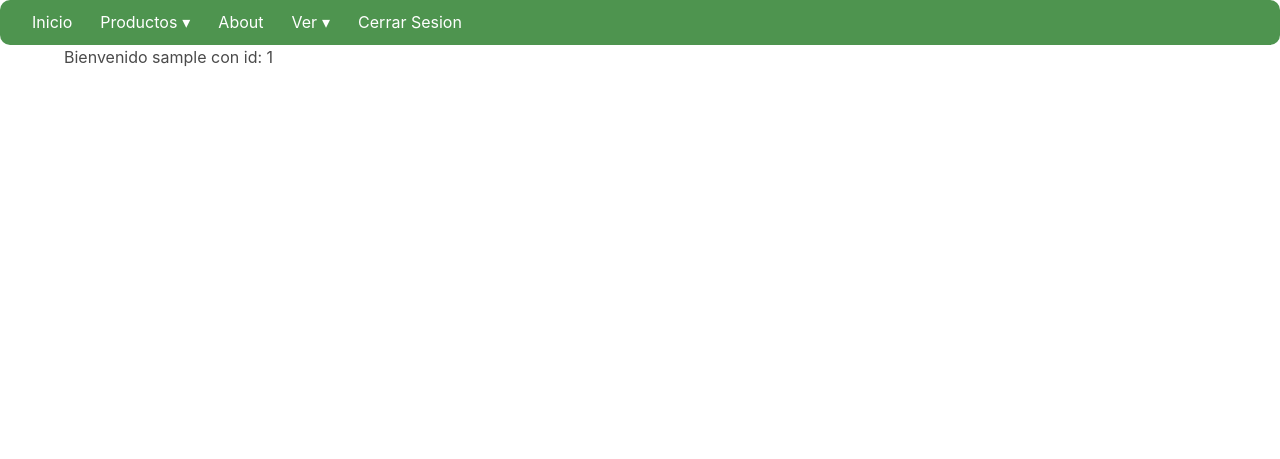
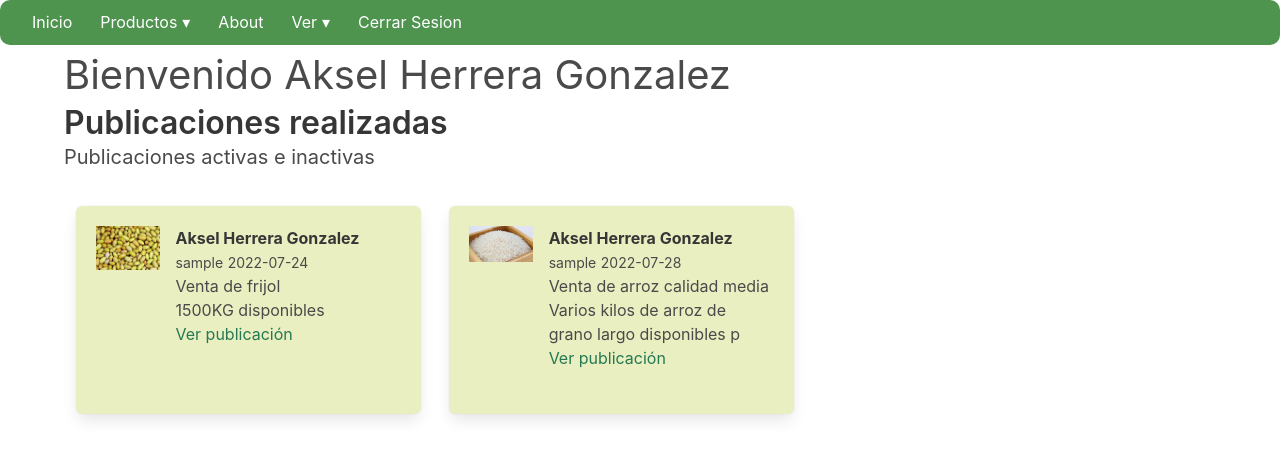
Before and after one commit to AkselBy18/agro2, a PHP site: page /principal.php in a window 1280 px wide. Shown: the top 459 px of the page. Run offline with PHP 8.4, Linux system fonts and the light colour scheme; the visitor is signed in with stand-in values (Sample User, id 1); data comes from the database, SQL or seed files in the repository.

Commit message:
informacion en principal añadida

```diff
--- a/principal.php
+++ b/principal.php
@@ -1,6 +1,6 @@
 <?php
         session_start();
-        $usuario = $_SESSION['username'];
+        $u = $_SESSION['username'];
         $id = $_SESSION['id'];
 
         if(empty($id))
@@ -10,7 +10,24 @@
               </script>
         ";
         }
-        ?>
+
+    include("conexion.php");
+    //consulta para obtener el nombre del usuario
+    $resultados = $mysqli->query("SELECT CONCAT(nombre,' ',apellido_paterno,' ',apeelido_materno) as 'nombre' FROM persona where pk_persona = $id");
+
+    $datos = $resultados->fetch_all(MYSQLI_ASSOC);
+    foreach($datos as $valores)
+    {
+        $info = $valores['nombre'];
+    }
+
+    // consulta para obtener las publicaciones del usuario
+    $pubUsuario = $mysqli->query("SELECT pk_publicacion,fecha_publicacion,titulo,publicacion.descripcion,ruta_archivo
+    FROM publicacion, persona,producto
+    WHERE publicacion.fk_persona=persona.pk_persona and pk_producto=fk_producto and fk_persona=$id");
+
+    $datosPublicacion = $pubUsuario->fetch_all(MYSQLI_ASSOC);
+?>
 <!DOCTYPE html>
 <html lang="en">
 <head>
@@ -29,8 +46,43 @@
 
     <div class="borde">
     <?php
-        echo"<h1>Bienvenido $usuario con id: $id</h1>";
+        echo"<h1 class='is-size-2' style='text-transform:capitalize;'>Bienvenido $info</h1>";
     ?>
+
+    <h1 class="title">Publicaciones realizadas</h1>
+    <h2 class="subtitle">Publicaciones activas e inactivas </h2>
+    <?php
+    if (empty($datosPublicacion))
+    {
+        echo"<h1 class='is-size-5'>Sin publicaciones realizadas </h1>";
+    }
+    foreach($datosPublicacion as $publicacion)
+    {
+    ?>
+        <div class="box" style="height:13rem; width:30%; background-color:#E9EFC0; display: inline-block; margin: 1%;">
+        <article class="media">
+            <div class="media-left">
+            <figure class="image is-64x64">
+                <img src="<?php echo $publicacion['ruta_archivo'];?>" alt="Image">
+            </figure>
+            </div>
+            <div class="media-content">
+            <div class="content" >
+                <p>
+                <strong style='text-transform:capitalize;'><?php echo $info?></strong> <small><?php echo $u?></small> <small><?php echo $publicacion['fecha_publicacion']?></small>
+                <br>
+                <?php echo $publicacion['titulo']?> <br>
+                <?php echo $publicacion['descripcion']?> <br>
+                <a href="publicacion.php?producto=<?php echo $publicacion['pk_publicacion'] ?>" class="has-text-success-dark">Ver publicación</a>
+                </p>
+            </div>
+            </div>
+        </article>
+        </div>
+    <?php
+    }
+    ?>
+
 
     </div>
 </body>
--- a/publicacion.php
+++ b/publicacion.php
@@ -24,7 +24,7 @@ if(isset($_GET['producto']))
     $datos = $resultados->fetch_all(MYSQLI_ASSOC);
 
     //consulta para obtenere toda la información de la tabla
-    $comentarios = $mysqli->query("SELECT contenido, CONCAT(nombre,' ', apellido_paterno,' ',apeelido_materno) as nombre  FROM comentario_publicacion, comentario, persona WHERE fk_publicacion = $producto AND fk_persona = pk_persona AND pk_comentario = fk_comentario");
+    $comentarios = $mysqli->query("SELECT contenido, CONCAT(nombre,' ', apellido_paterno,' ',apeelido_materno) as nombre  FROM comentario_publicacion, comentario, persona WHERE fk_publicacion = $producto AND fk_persona = pk_persona AND pk_comentario = fk_comentario ORDER BY pk_comentario_publicacion");
 
     $datosComentarios = $comentarios->fetch_all(MYSQLI_ASSOC);
 
@@ -97,6 +97,10 @@ if(isset($_GET['producto']))
         </div>  <br><br>
         <h1 class="is-size-2">Comentarios realizados</h1>
         <?php
+        if (empty($datosComentarios))
+        {
+            echo"<h1 class='is-size-5'>Sin comentarios </h1>";
+        }
         foreach($datosComentarios as $coment)
         {
             ?>
--- a/publicaciones.php
+++ b/publicaciones.php
@@ -18,7 +18,7 @@ if(empty($id))
     //consulta para obtenere toda la información de la tabla
     $resultados = $mysqli->query("SELECT pk_publicacion,fecha_publicacion,titulo,publicacion.descripcion,ruta_archivo, CONCAT(nombre,' ',apellido_paterno,' ',apeelido_materno) as 'nombre',cantidad,precio,correo
     FROM publicacion, persona,producto
-    WHERE publicacion.fk_persona=persona.pk_persona and pk_producto=fk_producto and estado = 0");
+    WHERE publicacion.fk_persona=persona.pk_persona and pk_producto=fk_producto and estado = 0  order by pk_publicacion desc");
 
     $datos = $resultados->fetch_all(MYSQLI_ASSOC);
 
@@ -54,7 +54,7 @@ if(empty($id))
   <div class="card-content">
     <div class="media">
       <div class="media-content">
-        <p class="title is-4"><?php echo $registro['nombre'];?></p>
+        <p class="title is-4" style='text-transform:capitalize;'><?php echo $registro['nombre'];?></p>
         <p class="subtitle is-6"><?php echo $registro['correo'];?></p>
         <p class="is-size-3"><?php echo $registro['titulo'];?></p>
         <img src="<?php echo $registro['ruta_archivo'];?>" alt="" style="width: 350px; height: 350px;">
```
Also changed, not shown: img/como-elegir-elotes-en-buen-estado.jpg (added), img/dried-tobacco-photo.jpg (added).
